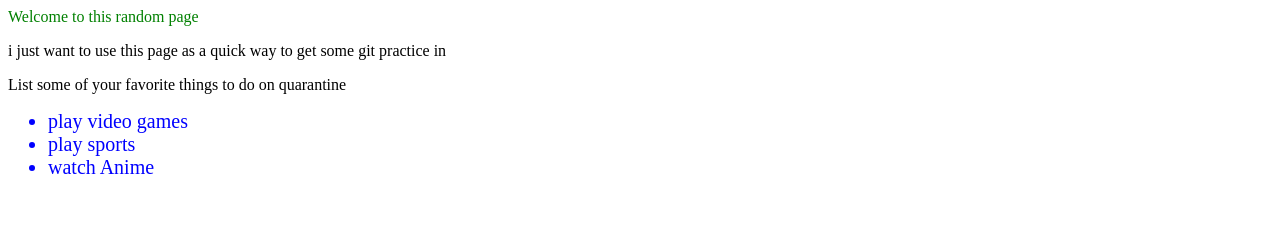
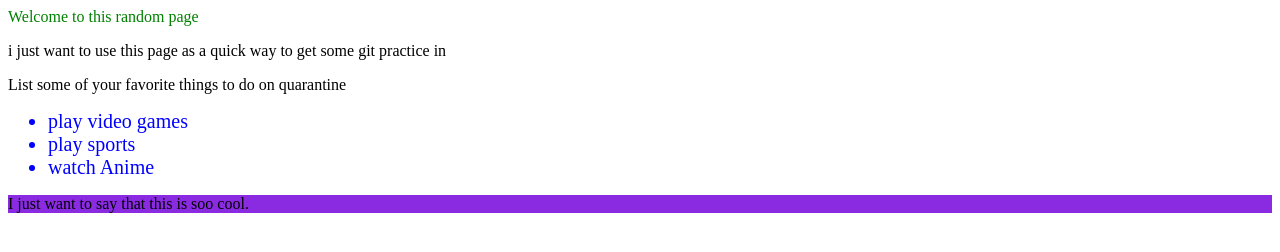
Before and after one commit to ClydiesF/demo, a plain HTML site: page index.html in a window 1280 px wide. Drawn offline with Linux system fonts and the light colour scheme.

Commit message:
purple footer

```diff
--- a/index.html
+++ b/index.html
@@ -16,6 +16,11 @@
         <li>play video games</li>
         <li>play sports</li>
         <li>watch Anime</li>
+    </ul>
+
+    <footer>
+        I just want to say that this is soo cool.
+    </footer>
 
 </body>
 </html>
--- a/styles.css
+++ b/styles.css
@@ -7,3 +7,7 @@ li {
     font-weight: 500;
     font-size:  20px;
 }
+
+footer {
+    background-color: blueviolet;
+}
```
